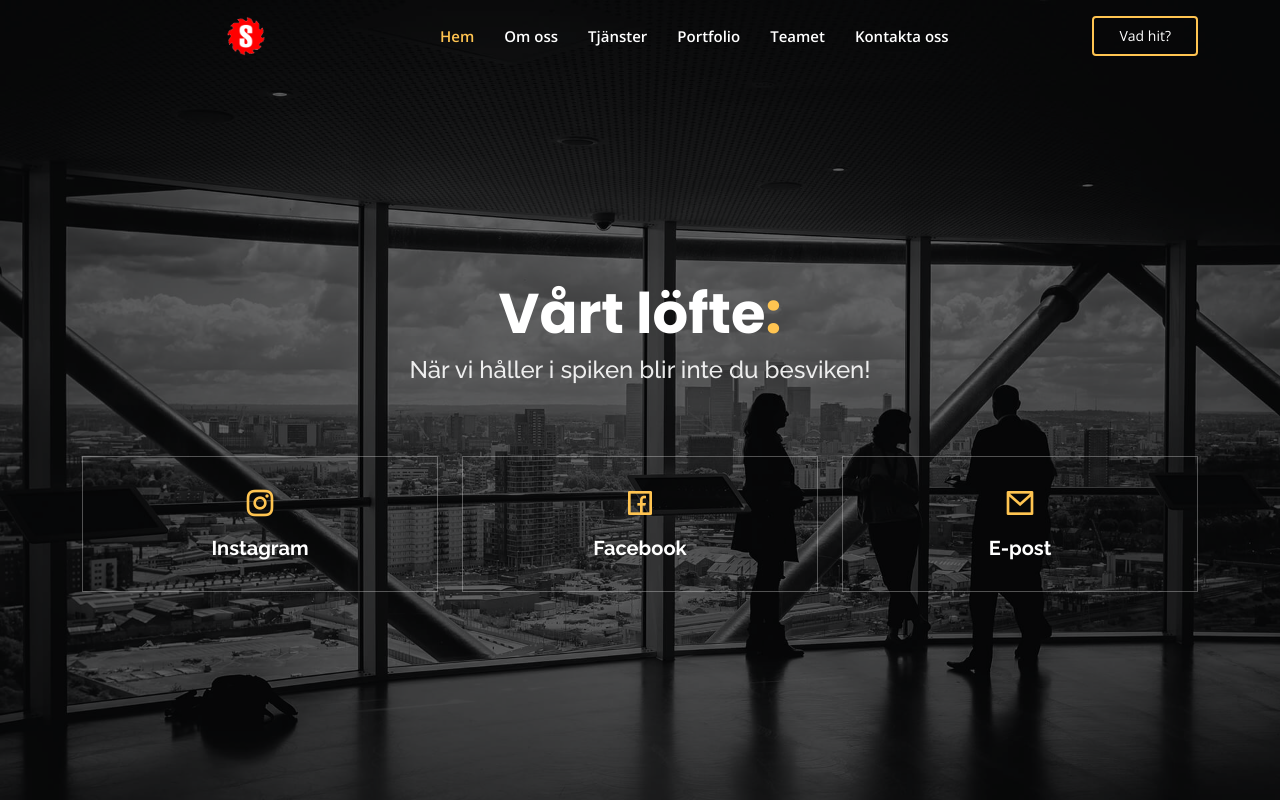
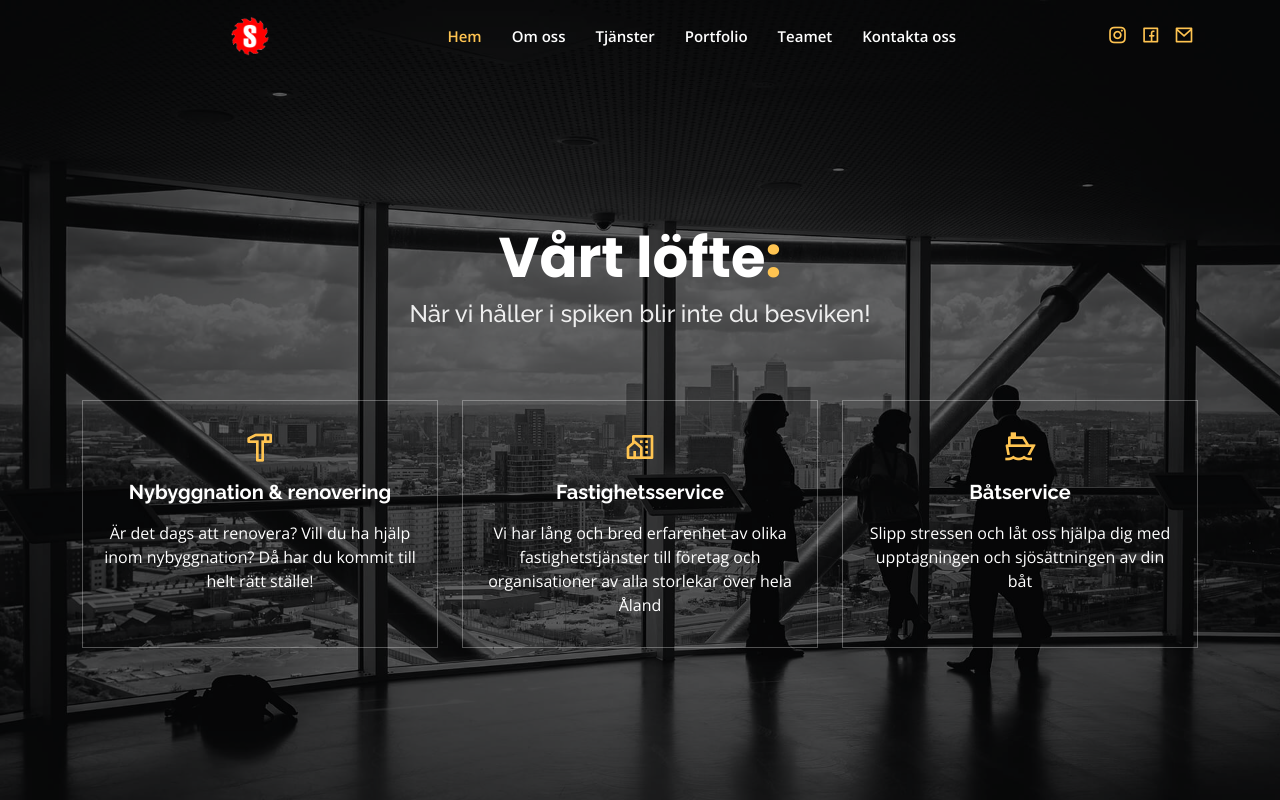
Before and after one commit to tommybarden/tommybarden.github.io, a plain HTML site: page index.html in a window 1280 px wide. Shown: the top 800 px of the page. Drawn offline with nearby package versions, Linux system fonts and the light colour scheme.

Commit message:
Ändrat SOME-ikoner och puffar

```diff
--- a/index.html
+++ b/index.html
@@ -83,7 +83,12 @@
         <i class="bi bi-list mobile-nav-toggle"></i>
       </nav><!-- .navbar -->
 
-      <a href="#about" class="get-started-btn scrollto">Vad hit?</a>
+      <div class="d-none d-lg-block fs-5">
+         <!--<a href="#about" class="get-started-btn scrollto">Vad hit?</a>-->
+         <a href="https://www.instagram.com/sjostrombyggfix/" target="_blank"><i class="ri-instagram-line p-lg-1"></i></a>
+         <a href="https://www.facebook.com/sjostromsbygg" target="_blank"><i class="ri-facebook-box-line p-lg-1"></i></a>
+         <a href="mailto:daniel@sjostroms.ax" target="_blank"><i class="ri-mail-line p-lg-1"></i></a>
+      </div>
 
     </div>
   </header><!-- End Header -->
@@ -101,21 +106,24 @@
 
       <div class="row gy-4 mt-5 justify-content-center" data-aos="zoom-in" data-aos-delay="250">
         <div class="col-xl-4 col-md-4">
-          <div class="icon-box">
-             <a href="https://www.instagram.com/sjostrombyggfix/" target="_blank"><i class="ri-instagram-line"></i></a>
-            <h3><a href="https://www.instagram.com/sjostrombyggfix/" target="_blank">Instagram</a></h3>
+          <div class="icon-box text-white">
+             <i class="ri-hammer-line"></i>
+            <h3>Nybyggnation & renovering</h3>
+            <div class="fw-light mt-3">Är det dags att renovera? Vill du ha hjälp inom nybyggnation? Då har du kommit till helt rätt ställe!</div>
           </div>
         </div>
         <div class="col-xl-4 col-md-4">
-          <div class="icon-box">
-            <a href="https://www.facebook.com/sjostromsbygg" target="_blank"><i class="ri-facebook-box-line"></i></a>
-            <h3><a href="https://www.facebook.com/sjostromsbygg" target="_blank">Facebook</a></h3>
+          <div class="icon-box text-white">
+             <i class="ri-community-line"></i>
+            <h3>Fastighetsservice</h3>
+            <div class="fw-light mt-3">Vi har lång och bred erfarenhet av olika fastighetstjänster till företag och organisationer av alla storlekar över hela Åland</div>
           </div>
         </div>
         <div class="col-xl-4 col-md-4">
-          <div class="icon-box">
-            <a href="mailto:daniel@sjostroms.ax" target="_blank"><i class="ri-mail-line"></i></a>
-            <h3><a href="mailto:daniel@sjostroms.ax" target="_blank">E-post</a></h3>
+          <div class="icon-box text-white">
+             <i class="ri-ship-2-line"></i>
+            <h3>Båtservice</h3>
+            <div class="fw-light mt-3">Slipp stressen och låt oss hjälpa dig med upptagningen och sjösättningen av din båt</div>
           </div>
         </div>
         <!--
```
